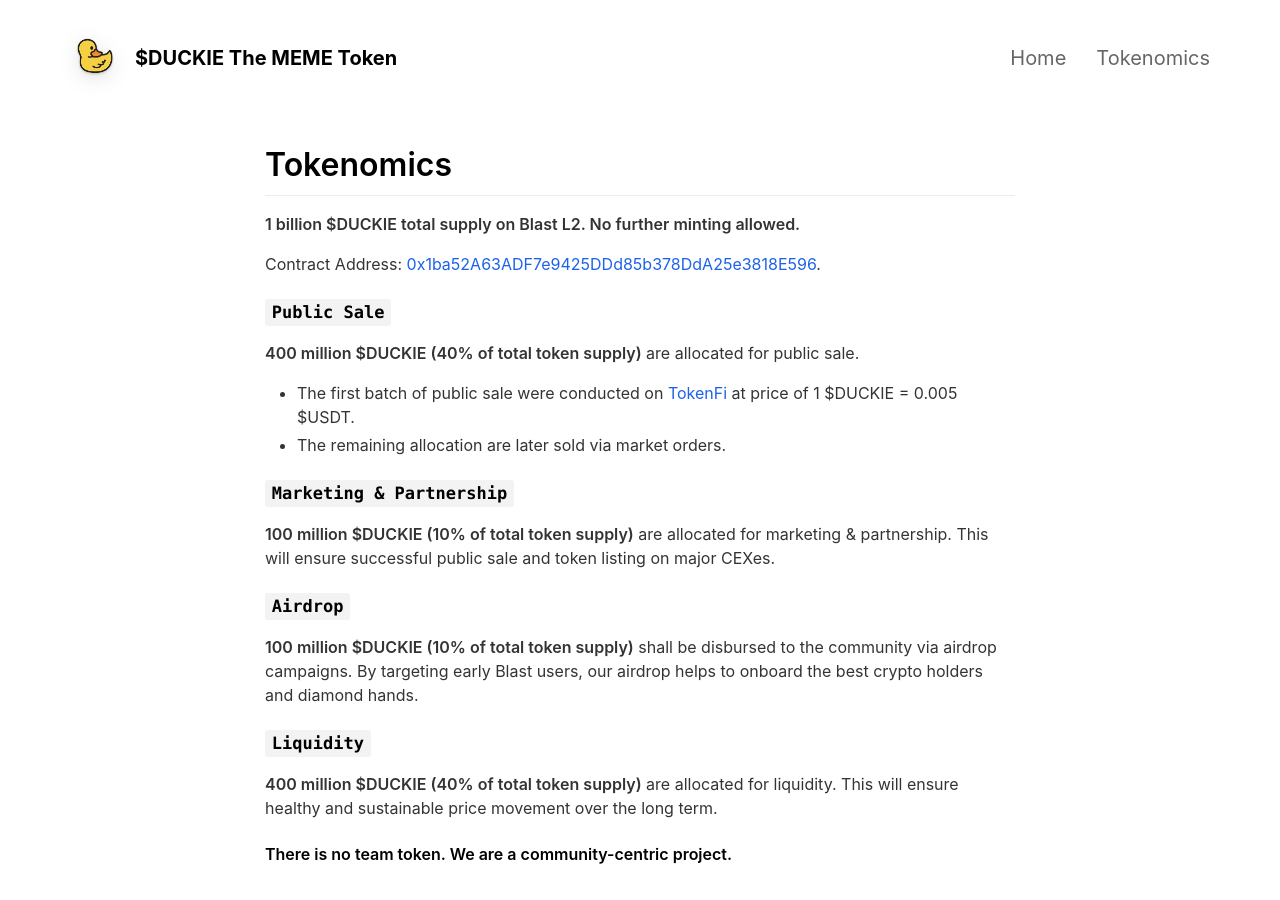
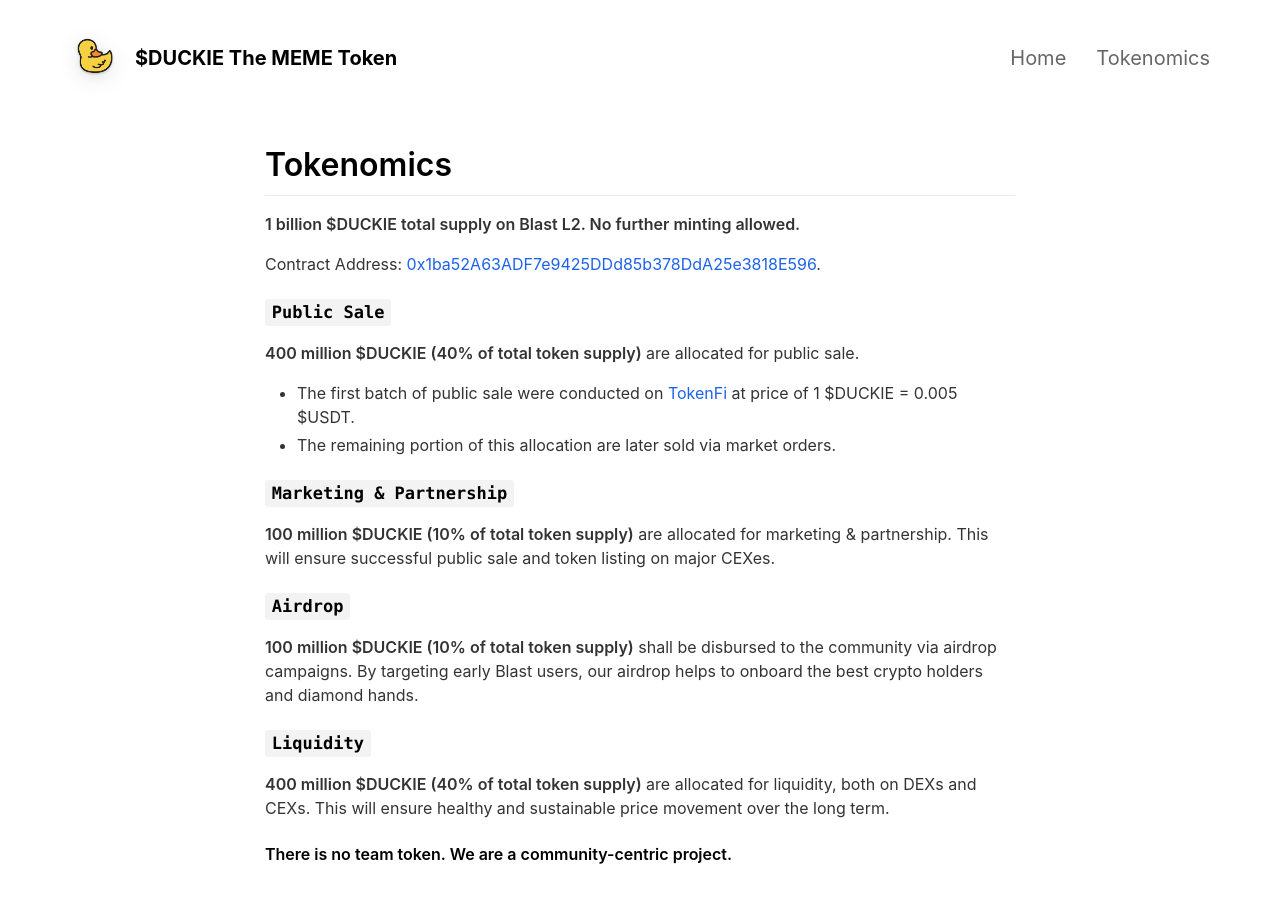
Before and after one commit to duckiethetoken/duckiethetoken, a Jekyll site: the page built from _pages/tokenomics.md, in a window 1280 px wide and 900 px high. Built offline with Jekyll 4.4.1, drawn with Linux system fonts in a browser that asks for light colours; nearby versions of some CDN libraries.

Commit message:
Update tokenomics.md

```diff
--- a/_pages/tokenomics.md
+++ b/_pages/tokenomics.md
@@ -12,7 +12,7 @@
 ### `Public Sale`
 **400 million $DUCKIE (40% of total token supply)** are allocated for public sale.
 - The first batch of public sale were conducted on [TokenFi](https://lp.tokenfi.com/en//0x16F8721723093C8DCCB213E1861efa0F525bB8a7?chain=81457) at price of 1 $DUCKIE = 0.005 $USDT.
-- The remaining allocation are later sold via market orders.
+- The remaining portion of this allocation are later sold via market orders.
 
 ### `Marketing & Partnership`
 **100 million $DUCKIE (10% of total token supply)** are allocated for marketing & partnership. This will ensure successful public sale and token listing on major CEXes.
@@ -21,7 +21,7 @@
 **100 million $DUCKIE (10% of total token supply)** shall be disbursed to the community via airdrop campaigns. By targeting early Blast users, our airdrop helps to onboard the best crypto holders and diamond hands.
 
 ### `Liquidity`
-**400 million $DUCKIE (40% of total token supply)** are allocated for liquidity. This will ensure healthy and sustainable price movement over the long term.
+**400 million $DUCKIE (40% of total token supply)** are allocated for liquidity, both on DEXs and CEXs. This will ensure healthy and sustainable price movement over the long term.
 
 #### There is no team token. We are a community-centric project.
 
```
